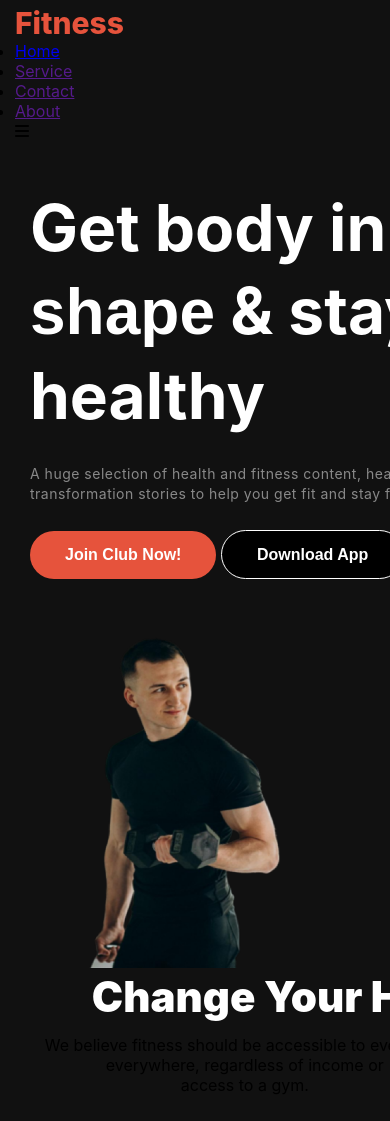
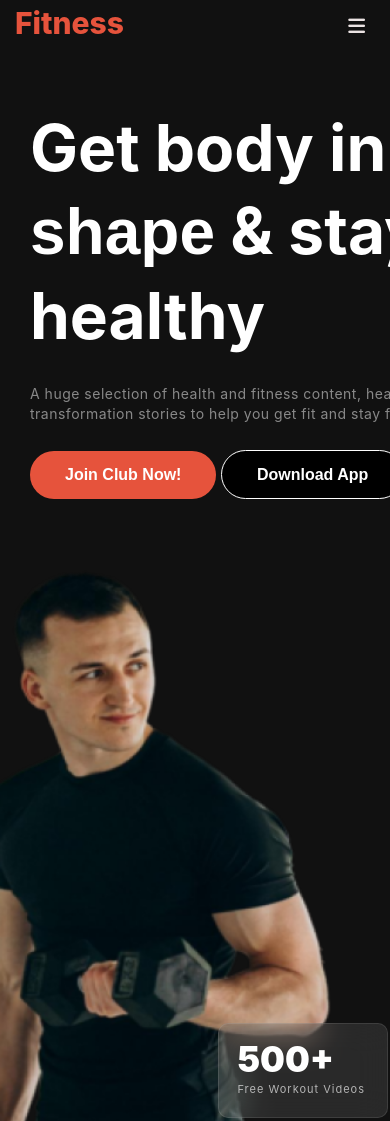
Before and after one commit to sajidmahmud44/fitness-assignment, a plain HTML site: page index.html in a window 390 px wide. Shown: the part 40-1161 px from the top of the page. Drawn offline with Linux system fonts and the light colour scheme; a web font is replaced by a local one.

Commit message:
Update responsive.css

```diff
--- a/styles/responsive.css
+++ b/styles/responsive.css
@@ -13,6 +13,22 @@
         font-size: 4rem;
         line-height: 130%;
     }
+    .fa-bars:before, .fa-navicon:before {
+        visibility: visible;
+        color: #ebe3e3;
+        font-size: 1.2rem;
+        position: absolute;
+        top: 57px;
+        right: 25px;
+    }
+    .hide{
+        display: none;
+      }
+    .fa-solid,
+    .fas {
+        font-weight: 900;
+        padding-left: 27px;
+    }
     .fit-1{
         padding-left: 10px;
     }
@@ -21,8 +37,8 @@
         text-align: center;
     }
     .buka1 {
-        top: 253%;
-        left: 38%;
+        top: 126%;
+        left: 56%;
     }
     .nav-bar{
         display: none;
@@ -30,12 +46,12 @@
     .buka2 {
         position: absolute;
         text-align: left;
-        bottom: -232%;
+        bottom: -432px;
         left: 13px;
     }
     .banr {
-        width: 38%;
-        margin-left: 56px;
+        width: 75%;
+        margin-left: -84px;
         margin-top: 45px;
     }
     .change-habit {
@@ -43,13 +59,26 @@
         padding-left: 24px;
     }
     .habit-head {
-        font-size: 42px;
+        font-size: 37px;
         font-weight: 900;
-        text-align: center;
+        text-align: left;
+    }
+    .para-3 {
+        color: rgba(255, 255, 255, 0.5);
+        font-family: Inter;
+        font-size: 14px;
+        font-weight: 400;
+        line-height: 24px;
+        letter-spacing: 0.3px;
+      }
+    .fig1 {
+        align-items: center;
+        padding-top: 0px;
     }
     .para-2 {
         font-size: 14px;
-        width: 25rem;
+        width: 27rem;
+        text-align: center;
     }
     .gym-image {
         gap: 20px;
@@ -58,7 +87,7 @@
     }
     .move {
         text-align: left;
-        padding-left: 120px;
+        padding-left: 180px;
     }
     .image-head {
         padding-left: 57px;
@@ -94,6 +123,7 @@
         background-size: cover;
         position: relative;
         width: 20rem;
+        margin-left: 70px;
     }
     .ending-class {
         padding-top: 40px;
```
